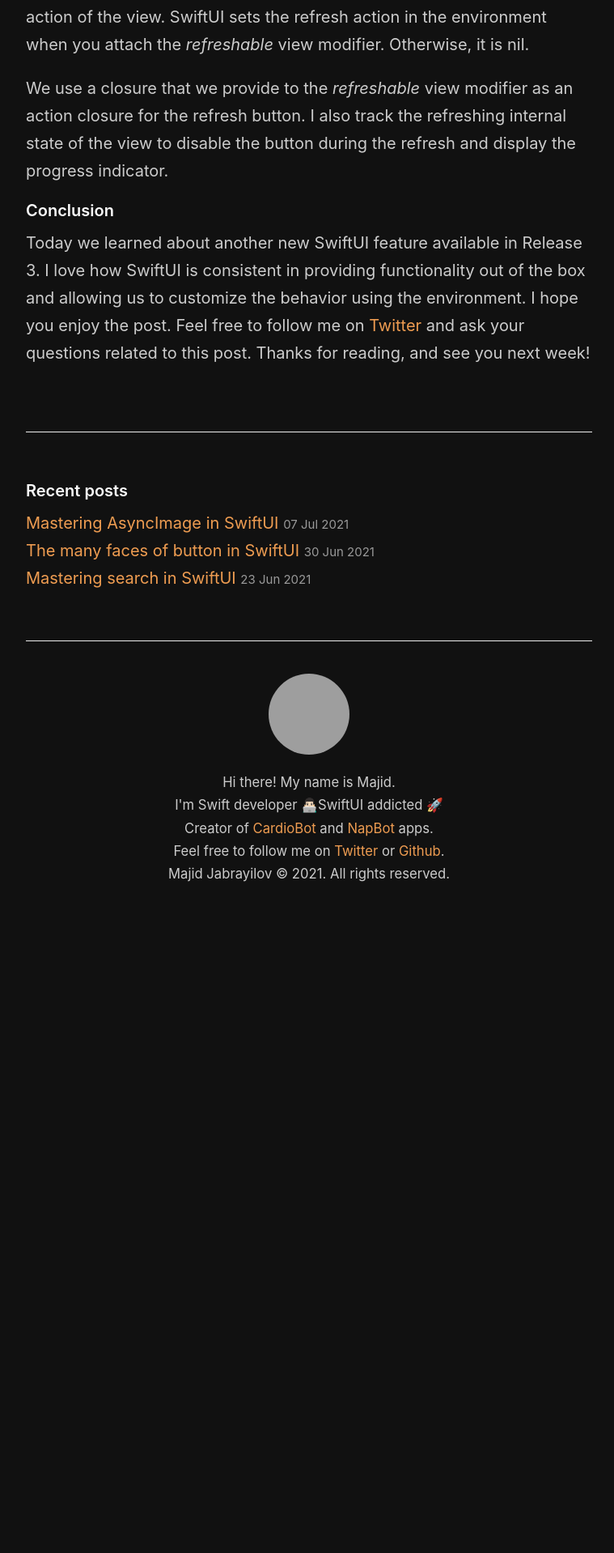
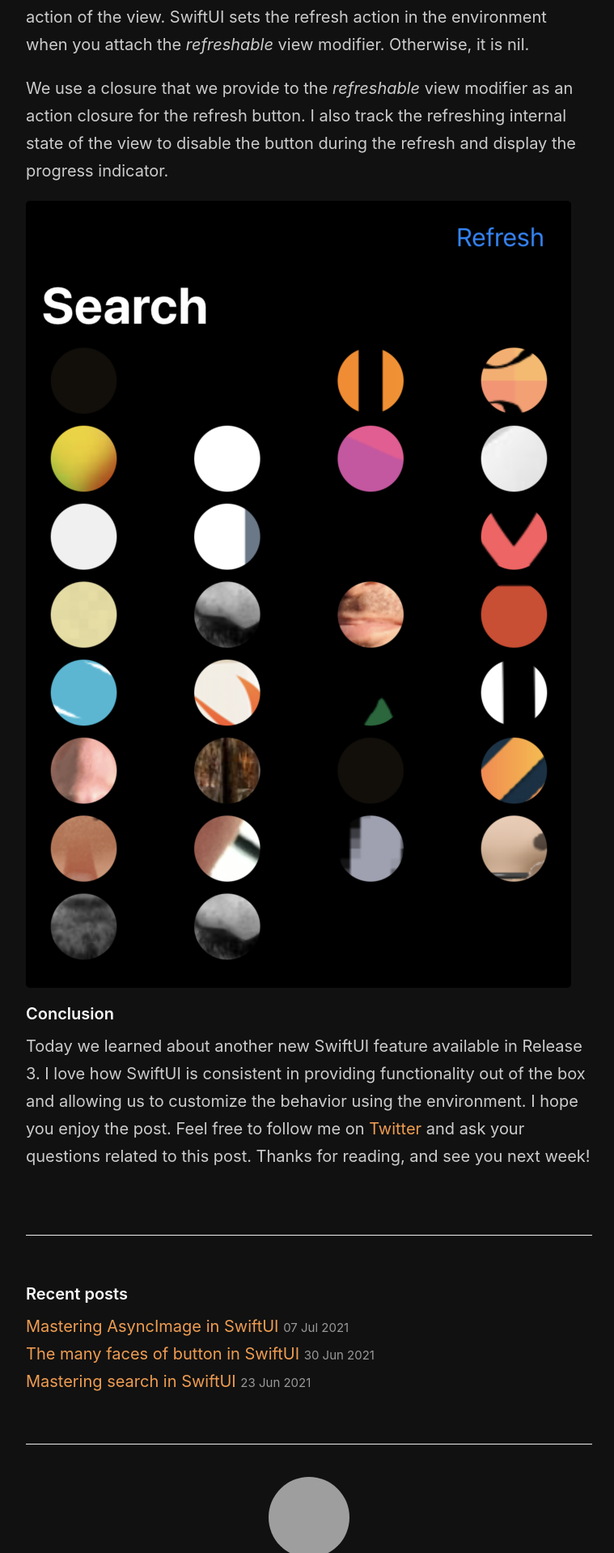
Before and after one commit to mecid/mecid.github.io, a Jekyll site: the page built from _posts/2021-07-14-pull-to-refresh-in-swiftui.md, in a window 1280 px wide. Shown: the part 3080-4998 px from the top of the page at 81% size, without its empty margins (258-1017 px from the left). Built offline with Jekyll 4.4.1, drawn with Linux system fonts in a browser that asks for light colours; before the commit the page ends 4214 px from its top, so only the background shows below that; grey boxes are pictures that could not be loaded.

Commit message:
image added to the end of ptr post

```diff
--- a/_posts/2021-07-14-pull-to-refresh-in-swiftui.md
+++ b/_posts/2021-07-14-pull-to-refresh-in-swiftui.md
@@ -99,5 +99,7 @@ We use the *Environment* property wrapper to access the optional refresh action
 
 We use a closure that we provide to the *refreshable* view modifier as an action closure for the refresh button. I also track the refreshing internal state of the view to disable the button during the refresh and display the progress indicator.
 
+![refresh](/public/refresh.png)
+
 #### Conclusion
 Today we learned about another new SwiftUI feature available in Release 3. I love how SwiftUI is consistent in providing functionality out of the box and allowing us to customize the behavior using the environment. I hope you enjoy the post. Feel free to follow me on [Twitter](https://twitter.com/mecid) and ask your questions related to this post. Thanks for reading, and see you next week!
```
